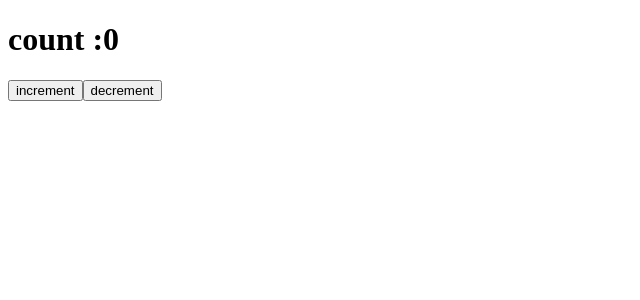
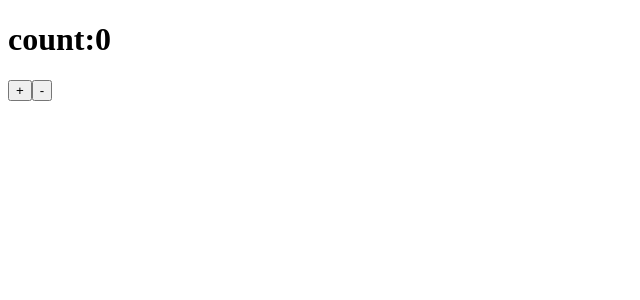
Before and after one commit to chechu776/domain-practice, a React (Vite) app in the folder react/@latest/: page / in a window 1280 px wide. Shown: the top 300 px of the page, without its empty margins (0-640 px from the left). Built offline with nearby package versions, Linux system fonts and the light colour scheme.

Commit message:
custom hook done

```diff
--- a/react/@latest/src/App.jsx
+++ b/react/@latest/src/App.jsx
@@ -3,6 +3,7 @@ import axios from "axios"
 import { createContext } from "react";
 import { useContext } from "react";
 import { useReducer } from "react";
+import useCounter from "./Custom";
 
 const app = () => {
   // const [users,setUsers]=useState([])
@@ -54,26 +55,36 @@ const app = () => {
 //   <Con.Provider value="sha"><Child2 /></Con.Provider>
 // </>
 
-const reducer =(state,action)=>{
-  if(action == "inc")
-  {
-    return state+1
-  }
-  else
-  {
-    return state-1
-  }
-}
+// const reducer =(state,action)=>{
+//   if(action == "inc")
+//   {
+//     return state+1
+//   }
+//   else
+//   {
+//     return state-1
+//   }
+// }
 
-const [state,dispatch] = useReducer(reducer,0)
+// const [state,dispatch] = useReducer(reducer,0)
 
-return(
-  <>
-    <h1> count :{state}</h1>
-    <button onClick={()=>dispatch("inc")}> increment</button>
-    <button onClick={()=>dispatch("dec")}> decrement</button>
-  </>
-)
+// return(
+//   <>
+//     <h1> count :{state}</h1>
+//     <button onClick={()=>dispatch("inc")}> increment</button>
+//     <button onClick={()=>dispatch("dec")}> decrement</button>
+//   </>
+// )
+
+const { count , increment, decrement} = useCounter(0);
+
+  return (
+    <>
+      <h1>count:{count}</h1>
+      <button onClick={increment}>+</button>
+      <button onClick={decrement}>-</button>
+    </>
+  )
 
 }
 
--- /dev/null
+++ b/react/@latest/src/Custom.jsx
@@ -0,0 +1,12 @@
+import { useState } from "react";
+
+const useCounter = () =>{
+  const [count,setCount]=useState(0);
+
+  const increment = () => setCount((c) => c+1)
+  const decrement = () => setCount((c) => c-1)
+
+  return ({count,increment,decrement})
+}
+
+export default useCounter
```
